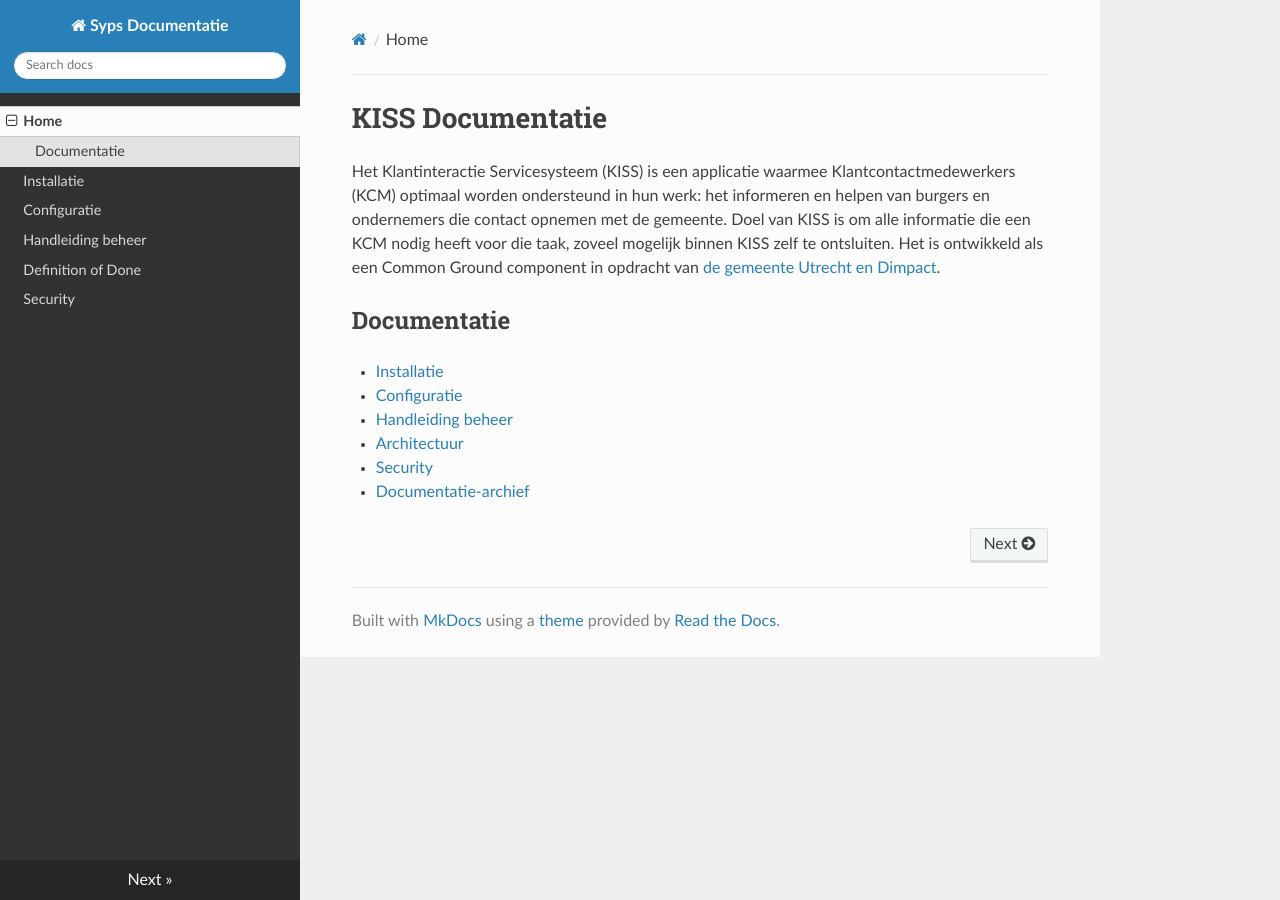
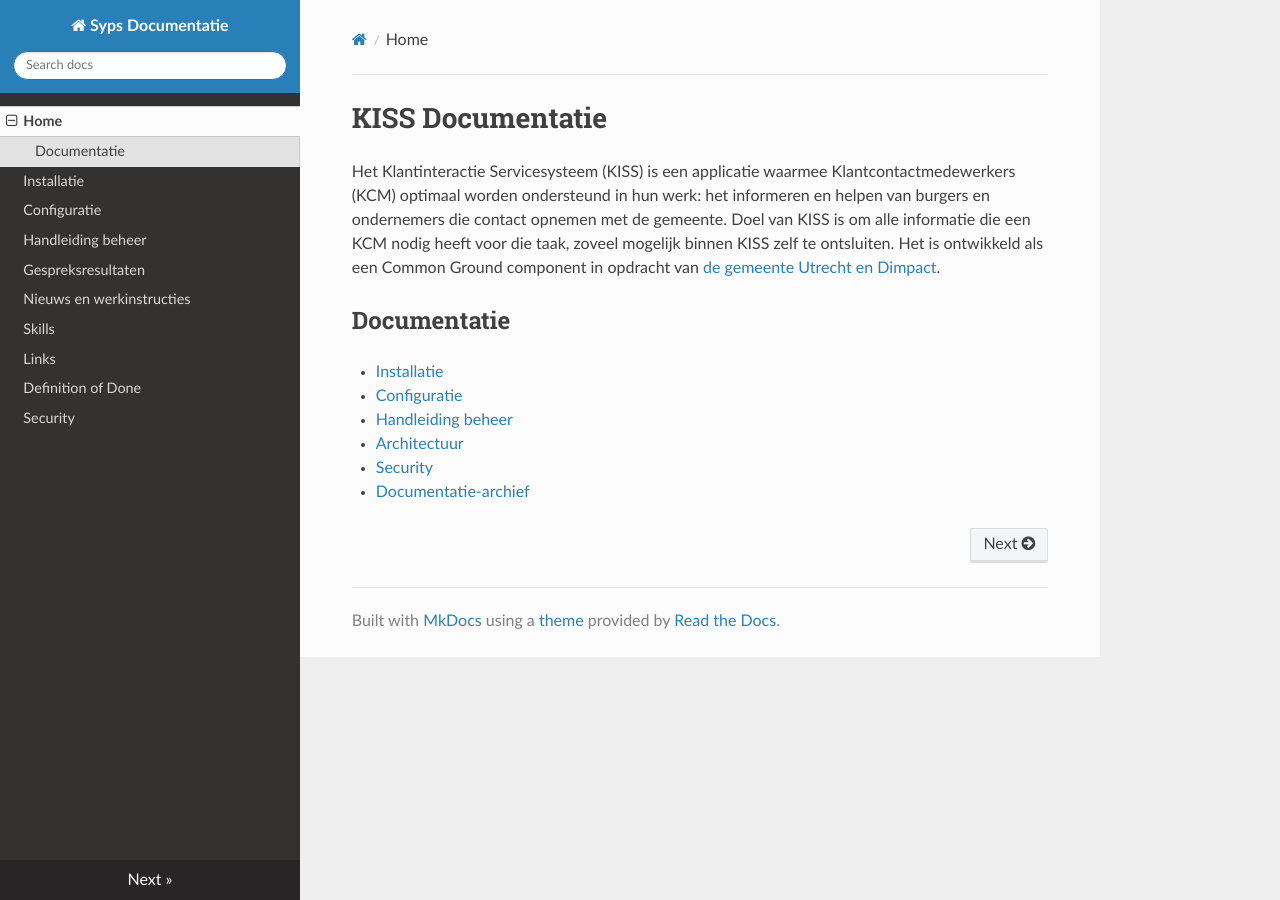
Before and after one commit to Klantinteractie-Servicesysteem/.github, an MkDocs documentation site: the page built from docs/index.md, in a window 1280 px wide. Built offline with MkDocs 1.6.1, drawn with Linux system fonts in a browser that asks for light colours; nearby versions of some CDN libraries.

Commit message:
structuur in mkdocs

```diff
--- a/mkdocs.yml
+++ b/mkdocs.yml
@@ -6,6 +6,10 @@ nav:
   - Installatie: INSTALLATION.md
   - Configuratie: CONFIGURATIE.md
   - Handleiding beheer: manual/MANUAL.md
+  - Gespreksresultaten: manual/GESPREKSRESULTATEN.md
+  - Nieuws en werkinstructies: manual/NIEUWS-WERKINSTRUCTIES.md
+  - Skills: manual/SKILLS.md
+  - Links: manual/LINKS.md
   - Definition of Done: DEFINITIONOFDONE.md
   - Security: SECURITY.md
 
```
